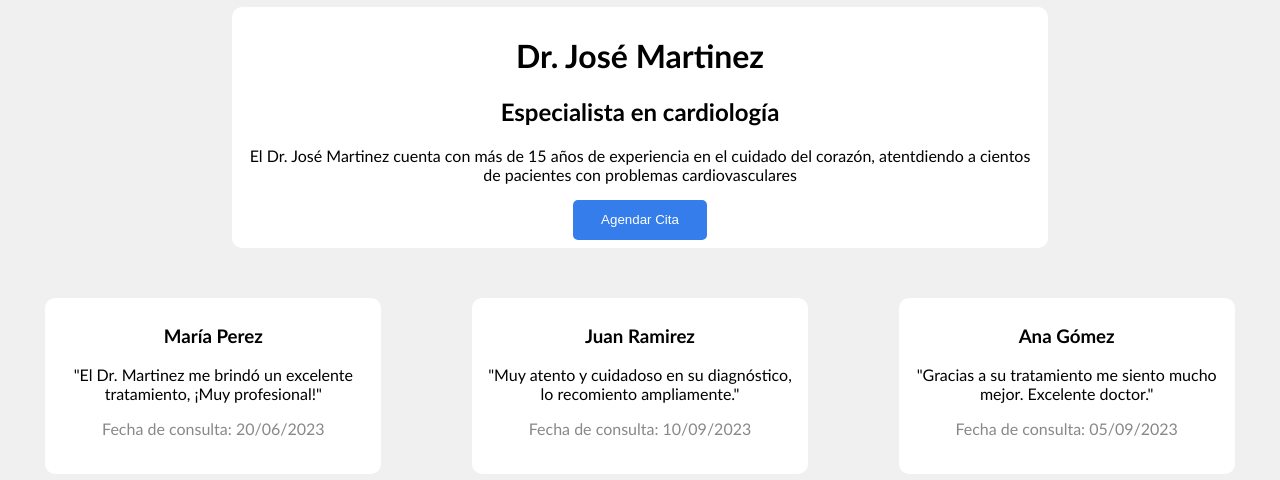
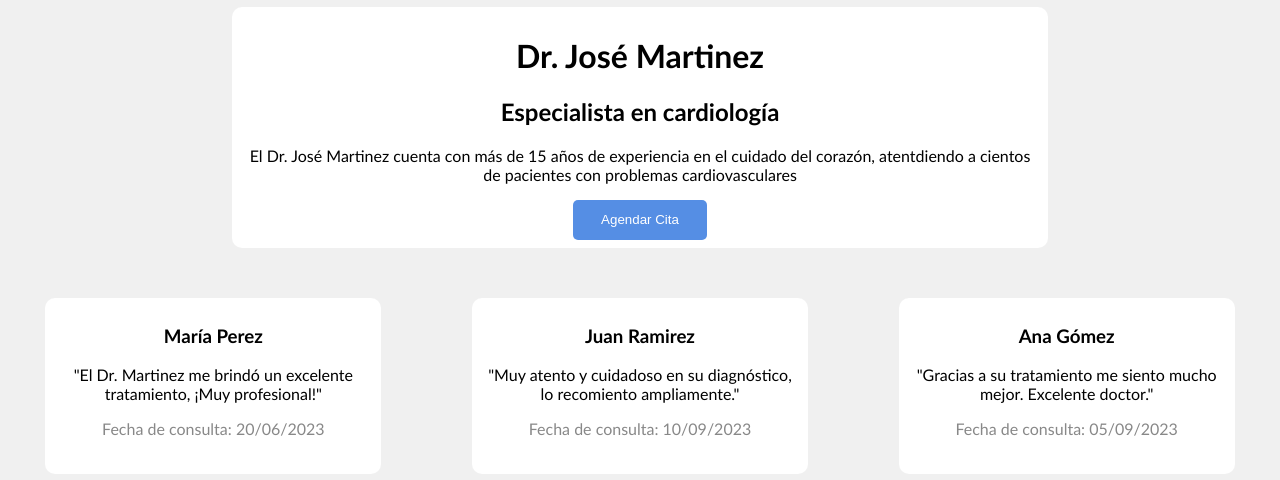
Before and after one commit to G4b00/sc502_MN_Gabriel_Chaves, a PHP site: page / in a window 1280 px wide, with the pointer over the restyled element. Shown: the part 139-619 px from the top of the page. Run offline with PHP 8.4, Linux system fonts and the light colour scheme.

Commit message:
corregido boton del doctor

```diff
--- a/Practica1/Parte2/styles.css
+++ b/Practica1/Parte2/styles.css
@@ -63,6 +63,10 @@ header button {
     height: 3em;
 }
 
+.doctor button:hover {
+    background-color: #558ee4;
+}
+
 .comment-section {
     display: flex;
     flex-direction: row;
```
